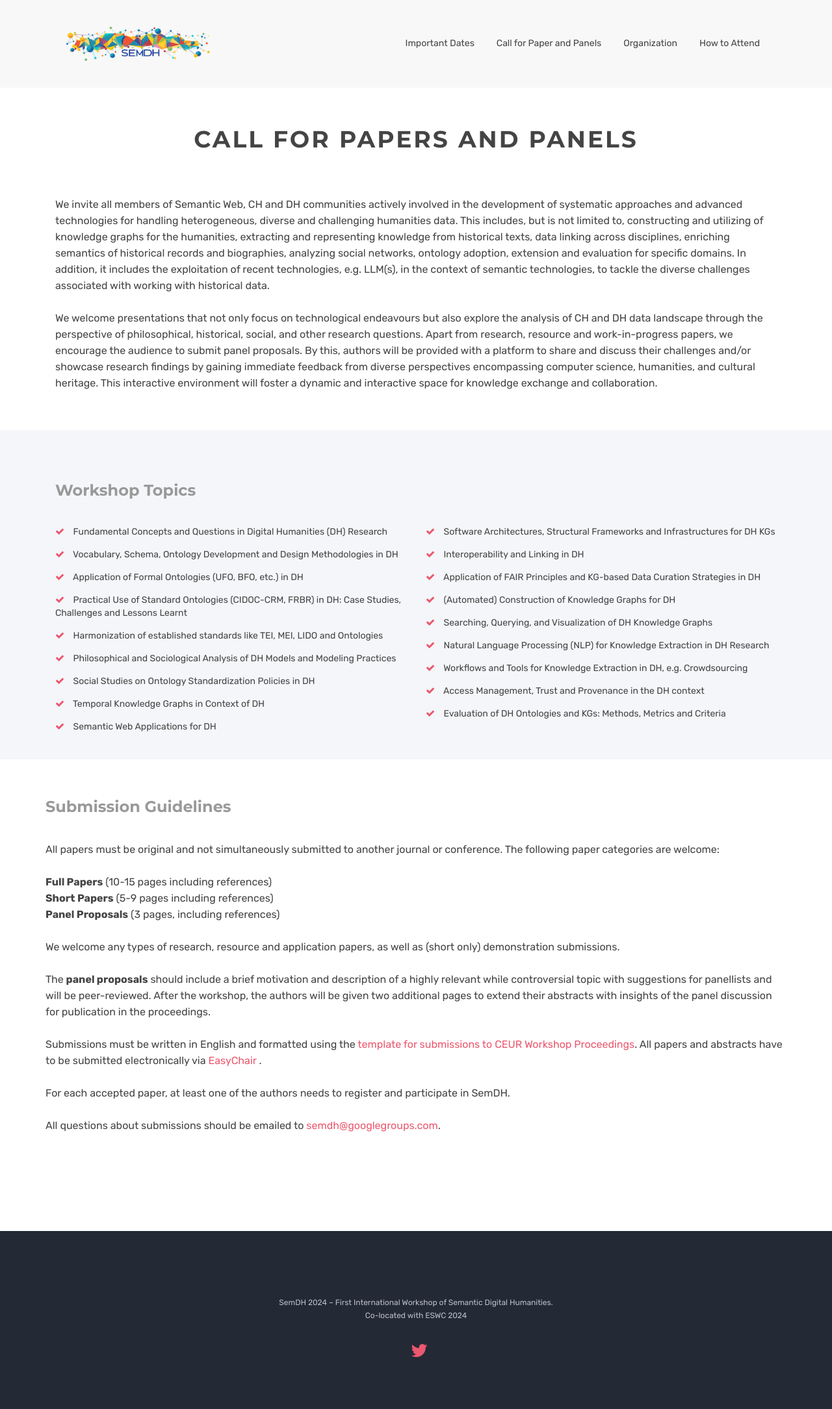
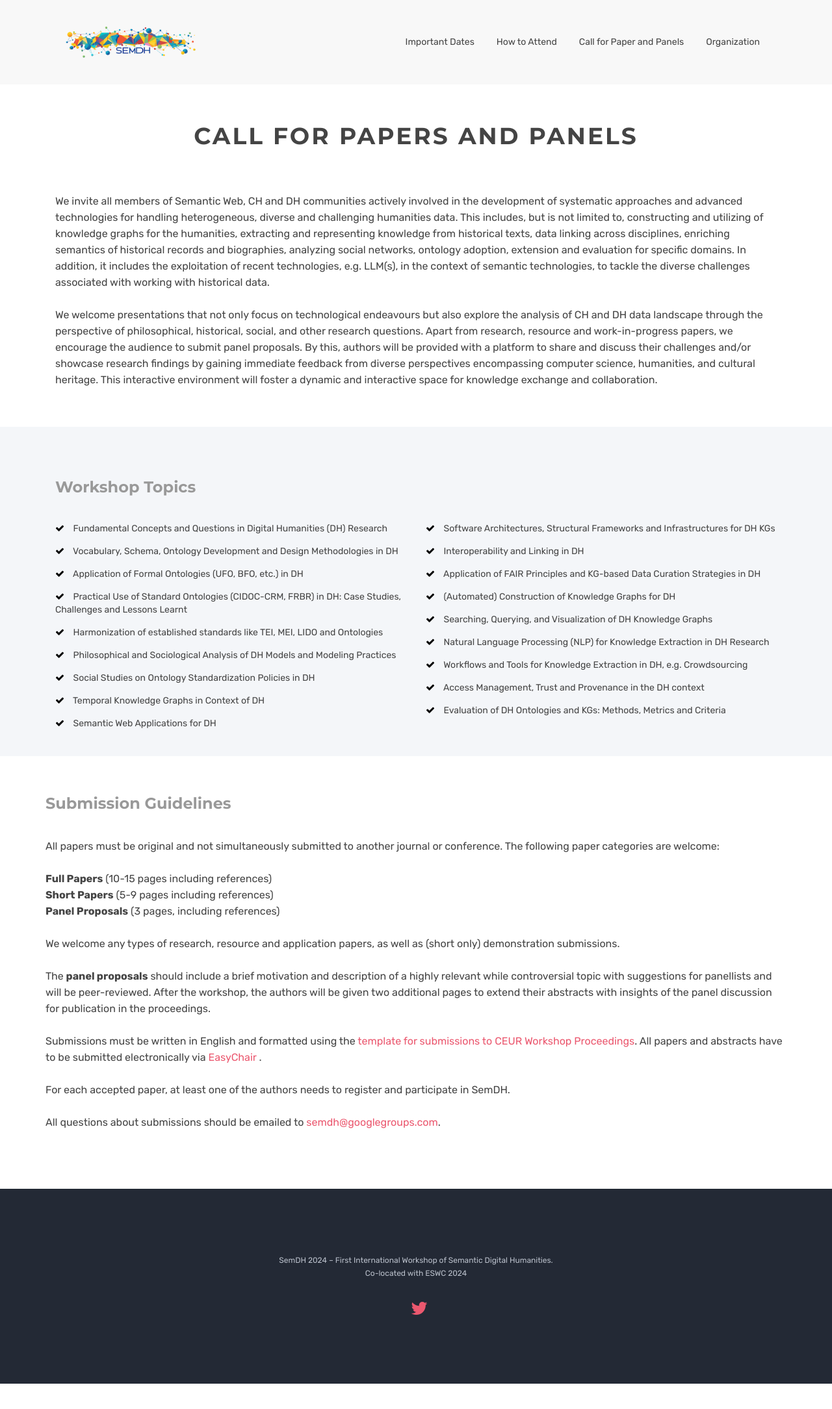
Before and after one commit to SemDH/semdh.github.io, a Jekyll site: the page built from callforpapers.html, in a window 1280 px wide. Shown: the top 2169 px of the page at 65% size. Built offline with Jekyll 4.4.1, drawn with Linux system fonts in a browser that asks for light colours.

Commit message:
style li organization

```diff
--- a/_includes/themes/bootstrap/nav-bar.html
+++ b/_includes/themes/bootstrap/nav-bar.html
@@ -44,15 +44,15 @@
           <a class="nav-link" href="index#dates">Important Dates</a>
         </li>
         <li class="nav-item">
+          <a class="nav-link" href="index#attend">How to Attend</a>
+        </li>
+        <li class="nav-item">
           <a class="nav-link" href="callforpapers.html"
             >Call for Paper and Panels</a
           >
         </li>
         <li class="nav-item">
           <a class="nav-link" href="organization.html">Organization</a>
-        </li>
-        <li class="nav-item">
-          <a class="nav-link" href="index#attend">How to Attend</a>
         </li>
         <!-- <li class="nav-item dropdown">
                       <a class="nav-link dropdown-toggle" href="#" data-toggle="dropdown" aria-haspopup="true" aria-expanded="false">Dropdown link</a>
--- a/callforpapers.html
+++ b/callforpapers.html
@@ -2,16 +2,19 @@
 layout: index
 title: Organization
 tagline:
-tags : [team, components]
-img :
-img-mobile :
-author : Sasha Bruns, Andrea Poltronieri, Lise Stork, Tabea Tietz
+tags: [team, components]
+img:
+img-mobile:
+author: Sasha Bruns, Andrea Poltronieri, Lise Stork, Tabea Tietz
 css:
 js:
 keywords: call for papers
 canonical: https://semdh.github.io
 ---
+
 {% include JB/setup %}
+
+<link rel="stylesheet" href="{{ BASE_PATH }}/assets/css/custom.css" />
 
 <div id="content">
   <div class="container">
@@ -21,9 +24,32 @@
         <div class="page-header-title">
           <h2 class="heading-title text-center">Call for Papers and Panels</h2>
         </div>
-                  <p class="lead">We invite all members of Semantic Web, CH and DH communities actively involved in the development of systematic approaches and advanced technologies for handling heterogeneous, diverse and challenging humanities data. This includes, but is not limited to, constructing and utilizing of knowledge graphs for the humanities, extracting and representing knowledge from historical texts, data linking across disciplines, enriching semantics of historical records and biographies, analyzing social networks, ontology adoption, extension and evaluation for specific domains. In addition, it includes  the exploitation of recent technologies, e.g. LLM(s), in the context of semantic technologies, to tackle the diverse challenges associated with working with historical data. <br>
-                  <br>
-                  We welcome presentations that not only focus on technological endeavours but also explore the analysis of CH and DH data landscape through the perspective of philosophical, historical, social, and other research questions. Apart from research, resource and work-in-progress papers, we encourage the audience to submit panel proposals. By this, authors will be provided with a platform to share and discuss their challenges and/or showcase research findings by gaining immediate feedback from diverse perspectives encompassing computer science, humanities, and cultural heritage. This interactive environment will foster a dynamic and interactive space for knowledge exchange and collaboration.</p>
+        <p class="lead">
+          We invite all members of Semantic Web, CH and DH communities actively
+          involved in the development of systematic approaches and advanced
+          technologies for handling heterogeneous, diverse and challenging
+          humanities data. This includes, but is not limited to, constructing
+          and utilizing of knowledge graphs for the humanities, extracting and
+          representing knowledge from historical texts, data linking across
+          disciplines, enriching semantics of historical records and
+          biographies, analyzing social networks, ontology adoption, extension
+          and evaluation for specific domains. In addition, it includes the
+          exploitation of recent technologies, e.g. LLM(s), in the context of
+          semantic technologies, to tackle the diverse challenges associated
+          with working with historical data. <br />
+          <br />
+          We welcome presentations that not only focus on technological
+          endeavours but also explore the analysis of CH and DH data landscape
+          through the perspective of philosophical, historical, social, and
+          other research questions. Apart from research, resource and
+          work-in-progress papers, we encourage the audience to submit panel
+          proposals. By this, authors will be provided with a platform to share
+          and discuss their challenges and/or showcase research findings by
+          gaining immediate feedback from diverse perspectives encompassing
+          computer science, humanities, and cultural heritage. This interactive
+          environment will foster a dynamic and interactive space for knowledge
+          exchange and collaboration.
+        </p>
         <div class="mb-60"></div>
       </div>
     </div>
@@ -35,65 +61,88 @@
         <div class="col-xs-12 col-sm-6 col-md-6">
           <ul class="list-style check-list pl-0">
             <li>
-                    <i class="fa fa-check light-green" aria-hidden="true"></i> Fundamental Concepts and Questions in Digital Humanities (DH) Research
+              <i class="fa fa-check light-green" aria-hidden="true"></i>
+              Fundamental Concepts and Questions in Digital Humanities (DH)
+              Research
             </li>
             <li>
-                    <i class="fa fa-check light-green" aria-hidden="true"></i> Vocabulary, Schema, Ontology Development and Design Methodologies in DH
+              <i class="fa fa-check light-green" aria-hidden="true"></i>
+              Vocabulary, Schema, Ontology Development and Design Methodologies
+              in DH
             </li>
             <li>
-                    <i class="fa fa-check light-green" aria-hidden="true"></i> Application of Formal Ontologies (UFO, BFO, etc.) in DH
+              <i class="fa fa-check light-green" aria-hidden="true"></i>
+              Application of Formal Ontologies (UFO, BFO, etc.) in DH
             </li>
             <li>
-                    <i class="fa fa-check light-green" aria-hidden="true"></i> Practical Use of Standard Ontologies (CIDOC-CRM, FRBR) in DH: Case Studies, Challenges and Lessons Learnt
-
+              <i class="fa fa-check light-green" aria-hidden="true"></i>
+              Practical Use of Standard Ontologies (CIDOC-CRM, FRBR) in DH: Case
+              Studies, Challenges and Lessons Learnt
             </li>
             <li>
-                    <i class="fa fa-check light-green" aria-hidden="true"></i> Harmonization of established standards like TEI, MEI, LIDO and Ontologies
-
+              <i class="fa fa-check light-green" aria-hidden="true"></i>
+              Harmonization of established standards like TEI, MEI, LIDO and
+              Ontologies
             </li>
             <li>
-                    <i class="fa fa-check light-green" aria-hidden="true"></i> Philosophical and Sociological Analysis of DH Models and Modeling Practices
+              <i class="fa fa-check light-green" aria-hidden="true"></i>
+              Philosophical and Sociological Analysis of DH Models and Modeling
+              Practices
             </li>
             <li>
-                    <i class="fa fa-check light-green" aria-hidden="true"></i> Social Studies on Ontology Standardization Policies in DH
+              <i class="fa fa-check light-green" aria-hidden="true"></i> Social
+              Studies on Ontology Standardization Policies in DH
             </li>
             <li>
-                  <i class="fa fa-check light-green" aria-hidden="true"></i> Temporal Knowledge Graphs in Context of DH
+              <i class="fa fa-check light-green" aria-hidden="true"></i>
+              Temporal Knowledge Graphs in Context of DH
             </li>
             <li>
-                    <i class="fa fa-check light-green" aria-hidden="true"></i> Semantic Web Applications for DH
+              <i class="fa fa-check light-green" aria-hidden="true"></i>
+              Semantic Web Applications for DH
             </li>
           </ul>
         </div>
         <div class="col-xs-12 col-sm-6 col-md-6">
           <ul class="list-style check-list pl-0">
             <li>
-                    <i class="fa fa-check light-green" aria-hidden="true"></i> Software Architectures, Structural Frameworks and Infrastructures for DH KGs
+              <i class="fa fa-check light-green" aria-hidden="true"></i>
+              Software Architectures, Structural Frameworks and Infrastructures
+              for DH KGs
             </li>
             <li>
-                    <i class="fa fa-check light-green" aria-hidden="true"></i> Interoperability and Linking in DH
+              <i class="fa fa-check light-green" aria-hidden="true"></i>
+              Interoperability and Linking in DH
             </li>
             <li>
-                    <i class="fa fa-check light-green" aria-hidden="true"></i> Application of FAIR Principles and KG-based Data Curation Strategies in DH
+              <i class="fa fa-check light-green" aria-hidden="true"></i>
+              Application of FAIR Principles and KG-based Data Curation
+              Strategies in DH
             </li>
             <li>
-                    <i class="fa fa-check light-green" aria-hidden="true"></i> (Automated) Construction of Knowledge Graphs for DH
+              <i class="fa fa-check light-green" aria-hidden="true"></i>
+              (Automated) Construction of Knowledge Graphs for DH
             </li>
             <li>
-                    <i class="fa fa-check light-green" aria-hidden="true"></i> Searching, Querying, and Visualization of DH Knowledge Graphs
-
+              <i class="fa fa-check light-green" aria-hidden="true"></i>
+              Searching, Querying, and Visualization of DH Knowledge Graphs
             </li>
             <li>
-                    <i class="fa fa-check light-green" aria-hidden="true"></i> Natural Language Processing (NLP) for Knowledge Extraction in DH Research
+              <i class="fa fa-check light-green" aria-hidden="true"></i> Natural
+              Language Processing (NLP) for Knowledge Extraction in DH Research
             </li>
             <li>
-                    <i class="fa fa-check light-green" aria-hidden="true"></i> Workflows and Tools for Knowledge Extraction in DH, e.g. Crowdsourcing
+              <i class="fa fa-check light-green" aria-hidden="true"></i>
+              Workflows and Tools for Knowledge Extraction in DH, e.g.
+              Crowdsourcing
             </li>
             <li>
-                    <i class="fa fa-check light-green" aria-hidden="true"></i> Access Management, Trust and Provenance in the DH context
+              <i class="fa fa-check light-green" aria-hidden="true"></i> Access
+              Management, Trust and Provenance in the DH context
             </li>
             <li>
-                    <i class="fa fa-check light-green" aria-hidden="true"></i> Evaluation of DH Ontologies and KGs: Methods, Metrics and Criteria
+              <i class="fa fa-check light-green" aria-hidden="true"></i>
+              Evaluation of DH Ontologies and KGs: Methods, Metrics and Criteria
             </li>
           </ul>
           <div class="mb-60"></div>
@@ -106,24 +155,42 @@
     <div class="row">
       <h4 class="sub-title space-left">Submission Guidelines</h4>
       <div class="mb-60"></div>
-                  <p class="lead">All papers must be original and not simultaneously submitted to another journal or conference. The following paper categories are welcome: <br>
-                  <br>
-                  <strong>Full Papers</strong> (10-15 pages including references) <br>
-                  <strong>Short Papers</strong> (5-9 pages including references) <br>
-                  <strong>Panel Proposals</strong> (3 pages, including references) <br>
-                  <br>
-                  We welcome any types of research, resource and application papers, as well as (short only) demonstration submissions. <br>
-                  <br>
-                  The <strong>panel proposals</strong> should include a brief motivation and description of a highly relevant while controversial topic with suggestions for panellists and will be peer-reviewed. After the workshop, the authors will be given two additional pages to extend their abstracts with insights of the panel discussion for publication in the proceedings. <br>
-                  <br>
-                  Submissions must be written in English and formatted using the <a href="https://www.overleaf.com/latex/templates/template-for-submissions-to-ceur-workshop-proceedings-ceur-ws-dot-org/wqyfdgftmcfw">template for submissions to CEUR Workshop Proceedings</a>. All papers and abstracts have to be submitted electronically via <a href="https://easychair.org/conferences/?conf=semdh2024">EasyChair</a> .<br>
-                  <br>
-                  For each accepted paper, at least one of the authors needs to register and participate in SemDH. <br>
-                  <br>
-                  All questions about submissions should be emailed to <a href="mailto:semdh@googlegroups.com">semdh@googlegroups.com</a>.
+      <p class="lead">
+        All papers must be original and not simultaneously submitted to another
+        journal or conference. The following paper categories are welcome:
+        <br />
+        <br />
+        <strong>Full Papers</strong> (10-15 pages including references) <br />
+        <strong>Short Papers</strong> (5-9 pages including references) <br />
+        <strong>Panel Proposals</strong> (3 pages, including references) <br />
+        <br />
+        We welcome any types of research, resource and application papers, as
+        well as (short only) demonstration submissions. <br />
+        <br />
+        The <strong>panel proposals</strong> should include a brief motivation
+        and description of a highly relevant while controversial topic with
+        suggestions for panellists and will be peer-reviewed. After the
+        workshop, the authors will be given two additional pages to extend their
+        abstracts with insights of the panel discussion for publication in the
+        proceedings. <br />
+        <br />
+        Submissions must be written in English and formatted using the
+        <a
+          href="https://www.overleaf.com/latex/templates/template-for-submissions-to-ceur-workshop-proceedings-ceur-ws-dot-org/wqyfdgftmcfw"
+          >template for submissions to CEUR Workshop Proceedings</a
+        >. All papers and abstracts have to be submitted electronically via
+        <a href="https://easychair.org/conferences/?conf=semdh2024"
+          >EasyChair</a
+        >
+        .<br />
+        <br />
+        For each accepted paper, at least one of the authors needs to register
+        and participate in SemDH. <br />
+        <br />
+        All questions about submissions should be emailed to
+        <a href="mailto:semdh@googlegroups.com">semdh@googlegroups.com</a>.
       </p>
       <div class="mb-60"></div>
     </div>
   </div>
-
 </div>
```
Lines whose indentation alone changed are shown as unchanged.
